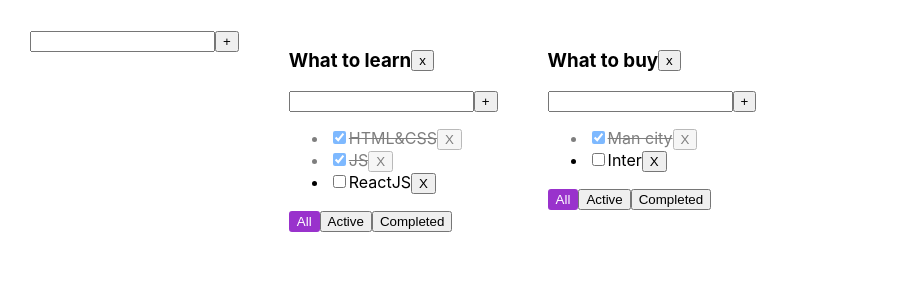
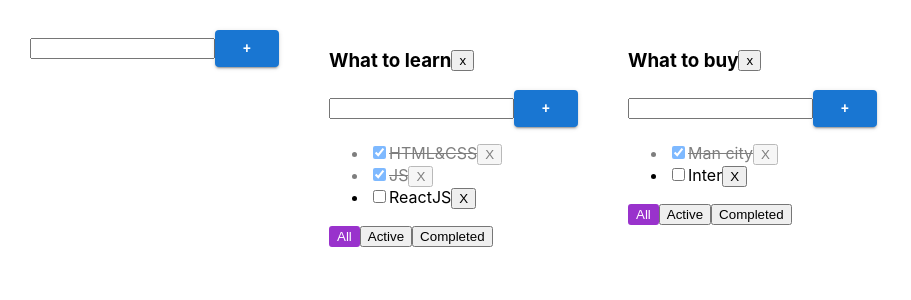
Before and after one commit to Kliapwnz/myWay, a React (Vite) app: page / in a window 1280 px wide. Shown: the top 300 px of the page, without its empty margins (0-911 px from the left). Built offline with nearby package versions, Linux system fonts and the light colour scheme.

Commit message:
add material ui and add button

```diff
--- a/package.json
+++ b/package.json
@@ -10,6 +10,10 @@
     "preview": "vite preview"
   },
   "dependencies": {
+    "@emotion/react": "^11.14.0",
+    "@emotion/styled": "^11.14.1",
+    "@mui/icons-material": "^7.3.5",
+    "@mui/material": "^7.3.5",
     "react": "19.0.0",
     "react-dom": "19.0.0",
     "uuid": "^13.0.0"
--- a/src/CreateItemForm.tsx
+++ b/src/CreateItemForm.tsx
@@ -1,5 +1,6 @@
 import React, {ChangeEvent, KeyboardEvent, useState} from 'react';
-import {Button} from "./Button";
+
+import Button from '@mui/material/Button'
 
 type Props = {
    onCreateItem: (title: string) => void
@@ -33,9 +34,7 @@
                 onChange={changeItemTitleHandler}
                 onKeyDown={createItemOnEnterHandler}
          />
-         <Button title="+"
-                 onClick={createItemHandler}
-         />
+         <Button variant="contained" onClick={createItemHandler}>+</Button>
          {error && <div className={"error-message"}>{error}</div>}
       </div>
    );
```
Also changed, not shown: 1 other file (tests, documents, lock files or other folders).
